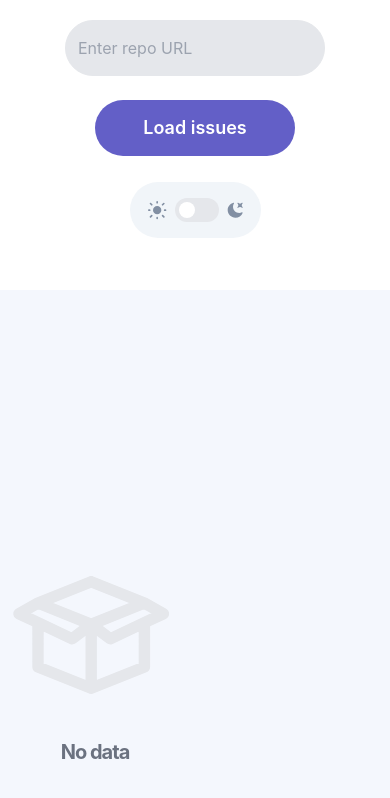
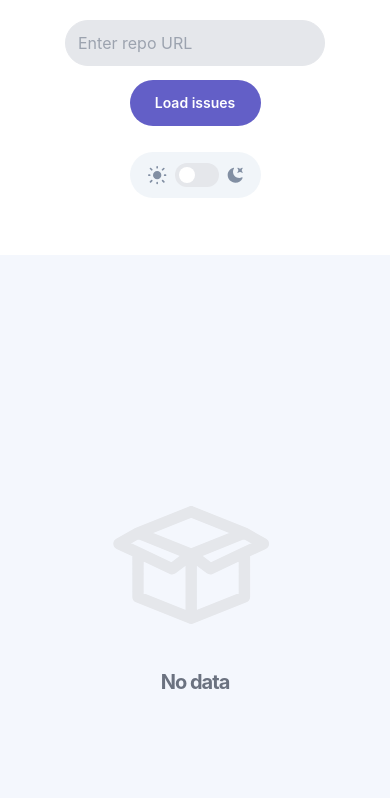
Before and after one commit to varenyk-lover/kanban-github-app, a React (Vite) app: page / in a window 390 px wide. Shown: the top 798 px of the page. Built offline with nearby package versions, Linux system fonts and the light colour scheme.

Commit message:
design update for mobile size

```diff
--- a/src/components/Board/Column.tsx
+++ b/src/components/Board/Column.tsx
@@ -64,9 +64,9 @@ const Column: React.FC<ColumnProps> = ({
             onDragOver={handleOnDragOver}
             className="mx-5 "
         >
-            <div className="   border-[1px]  border-indigo-500 rounded-xl ">
+            <div className=" w-[270px] sm:w-auto  border-[1px]  border-indigo-500 rounded-xl ">
                 <div
-                    className=" m-3 px-5  overflow-x-hidden overflow-y-auto scrollbar-hide w-[320px] h-[670px] ">
+                    className=" m-0 sm:m-3 px-2 sm:px-5  overflow-x-hidden overflow-y-auto scrollbar-hide w-auto sm:w-[320px] h-[670px] ">
                     <p className=" pt-4 font-semibold flex justify-center  items-center  gap-2 tracking-widest md:tracking-[.2em] text-gray-500  ">
 
                         {title}
--- a/src/components/Board/Task.tsx
+++ b/src/components/Board/Task.tsx
@@ -84,9 +84,9 @@ const Task: React.FC<TaskProps> = ({
                 onDragStart={handleOnDragStart}
                 onDragOver={handleOnDragOver}
                 onDrop={handleOnDrop}
-                className=" w-[280px] first:my-5 rounded-lg  bg-white  dark:bg-[#2b2c37] shadow-[#364e7e1a] py-6 px-3 shadow-lg hover:text-[#635fc7] dark:text-white dark:hover:text-[#635fc7] cursor-pointer "
+                className=" w-[250px] sm:w-[280px] first:my-5 rounded-lg  bg-white  dark:bg-[#2b2c37] shadow-[#364e7e1a] py-6 px-3 shadow-lg hover:text-[#635fc7] dark:text-white dark:hover:text-[#635fc7] cursor-pointer "
             >
-                <p className=" font-bold tracking-wide text">{title}</p>
+                <p className=" font-bold tracking-wide text-sm sm:text-base text">{title}</p>
                 <p className=" font-bold text-xs tracking-tighter mt-2 text-gray-500">
                     #{number} opened {openingTime}
                 </p>
--- a/src/components/Form/Form.tsx
+++ b/src/components/Form/Form.tsx
@@ -41,9 +41,9 @@ const Form = () => {
 
     return (
         <form onSubmit={handleSubmit} className=" flex items-center sm:items-start justify-between flex-col sm:flex-row gap-0 sm:gap-6">
-            <div className=" flex  flex-col min-h-[80px] 2xl:w-[1000px] xl:w-[800px] lg:w-[600px] md:w-[400px] sm:w-[400px] w-[260px] space-x-2  md:space-x-4">
+            <div className=" flex  flex-col min-h-[60px] sm:min-h-[80px] 2xl:w-[1000px] xl:w-[800px] lg:w-[600px] md:w-[400px] sm:w-[400px] w-[260px] space-x-2  md:space-x-4">
                 <input
-                    className={`p-3 h-[56px] bg-gray-200 w-full rounded-full border-[0.5px] outline-1 ring-0 focus:outline-[#635fc7] ${errorMessage ? 'border-[#ff4d4f]' : ''}`}
+                    className={`p-3 h-[46px] sm:h-[56px]  bg-gray-200 w-full rounded-full border-[0.5px] outline-1 ring-0 focus:outline-[#635fc7] ${errorMessage ? 'border-[#ff4d4f]' : ''}`}
                     autoComplete="off"
                     placeholder="Enter repo URL" type="text" name="url"
                     value={inputValue} onChange={handleChange}/>
@@ -51,7 +51,7 @@ const Form = () => {
             </div>
 
             <div className=" flex space-x-4 items-start   ">
-                <button type="submit" className=" button h-[56px] w-[200px] sm:w-[131px] md:block">
+                <button type="submit" className=" button h-[46px] sm:h-[56px]   w-[131px] md:block text-sm sm:text-lg">
                     Load issues
                 </button>
             </div>
--- a/src/components/Header.tsx
+++ b/src/components/Header.tsx
@@ -18,7 +18,7 @@ const Header: React.FC<HeaderProps> = ({isError, repoInfo}) => {
 
     return (
         <header className=" px-8 xl:px-20 lg:px-16 py-5 fixed left-0 bg-white dark:bg-[#2b2c37] z-50 right-0 ">
-            <div className="h-[250px] mx-auto w-[fit-content] sm:h-[170px] md:h-[100px] flex-col flex items-center md:items-start">
+            <div className="h-[215px] sm:h-[250px] mx-auto w-[fit-content] sm:h-[170px] md:h-[110px] flex-col flex justify-between items-center md:items-start">
                 <div className=" flex  flex-col md:flex-row  items-center md:items-start justify-between gap-[26px] sm:gap-0  ">
 
                     {/* Left Side  */}
--- a/src/components/Home.tsx
+++ b/src/components/Home.tsx
@@ -31,7 +31,7 @@ const Home: React.FC<HomeProps> = ({
 
     return (
         <main
-            className="bg-[#f4f7fd] pt-[350px] sm:pt-[290px] md:pt-[190px] h-screen scrollbar-hide dark:bg-[#20212c]   overflow-y-hidden overflow-x-auto flex align-center  ">
+            className="bg-[#f4f7fd] pt-[280px] sm:pt-[350px] sm:pt-[290px] md:pt-[190px] h-screen scrollbar-hide dark:bg-[#20212c]   overflow-y-hidden overflow-x-auto flex align-center  ">
             {(isFetching || isLoading) ? (
                 <StateHandler imgSrc={loader} message={"Loading..."} imgStyles={" animate-spin"}/>
             ) : isError ? (
--- a/src/components/RepoInfo/RepoInfo.tsx
+++ b/src/components/RepoInfo/RepoInfo.tsx
@@ -22,7 +22,7 @@ const RepoInfo: React.FC<FormInputProps> = ({
 
 
     return (
-        <div className="pt-1 flex gap-2   dark:text-white ">
+        <div className="pt-1 flex gap-2  text-sm sm:text-base dark:text-white ">
                     <span className=" text-[#635fc7]  cursor-pointer  hover:underline">
                         <a
                             href={repoOwnerUrl}>{repoOwner.charAt(0).toLocaleUpperCase()+repoOwner.slice(1)}</a>
--- a/src/components/StateHandler/StateHandler.tsx
+++ b/src/components/StateHandler/StateHandler.tsx
@@ -9,7 +9,7 @@ interface StateHandlerProps {
 
 const StateHandler: React.FC<StateHandlerProps> = ({imgStyles, imgSrc, message}) => {
     return (
-        <div className="pt-[190px]  flex align-center  justify-start  flex-col">
+        <div className="pt-[190px]  mx-auto flex align-center  justify-start  flex-col">
             <div
                 className="h-[190px]  w-[190px]   mx-auto">
                 <img className={imgStyles} src={imgSrc}/>
--- a/src/components/ThemeSwitcher/ThemeSwitcher.tsx
+++ b/src/components/ThemeSwitcher/ThemeSwitcher.tsx
@@ -18,7 +18,7 @@ const ThemeSwitcher = () => {
 
     return (
         <div
-            className=" mx-2 rounded-full p-4 relative space-x-2 bg-slate-100 dark:bg-[#20212c] flex justify-center items-start     w-[131px] h-[56px]  items-center">
+            className=" mx-2 rounded-full p-4 relative space-x-2 bg-slate-100 dark:bg-[#20212c] flex justify-center items-start     w-[131px] h-[46px] sm:h-[56px]  items-center">
             <img src={lightIcon} alt="sun indicating light mode"/>
 
             <Switch
--- a/src/redux/kanboardSlice.ts
+++ b/src/redux/kanboardSlice.ts
@@ -7,7 +7,7 @@ interface RepoState {
     url: string;
     tasks: ApiData;
 }
-
+//FIX PAYLOAD
 interface DragTaskInColumnPayload {
     colIndex: number;
     prevColIndex: number;
```
